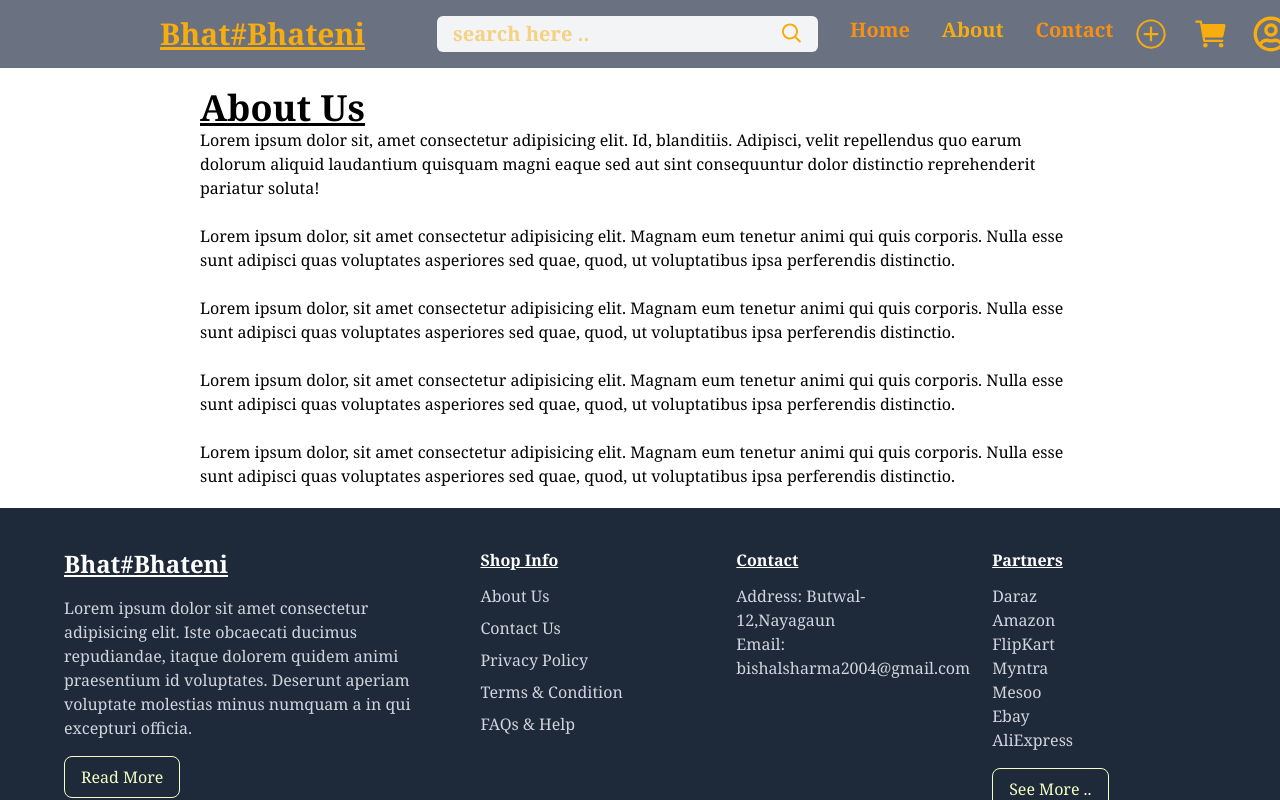
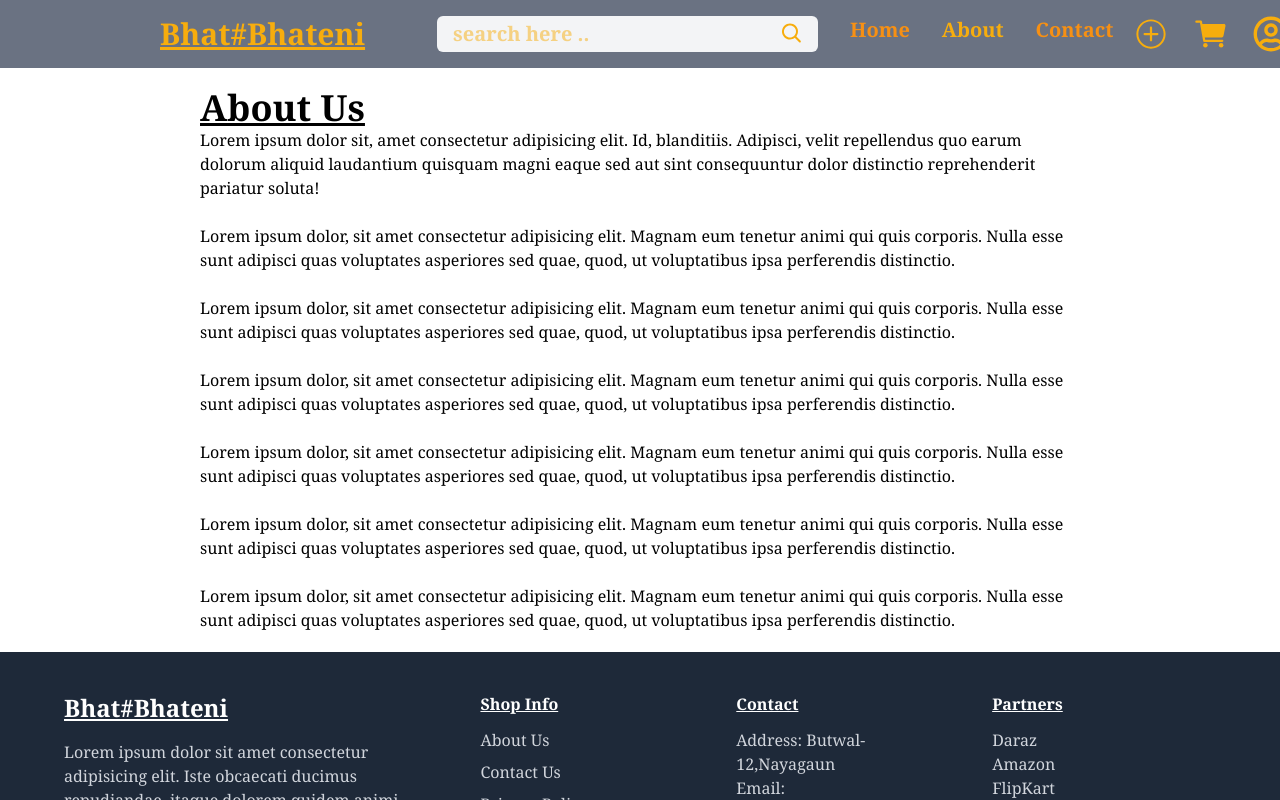
Before and after one commit to BishalParajuli4/Ecommerce_Site, a React (Vite) app in the folder Hamro_Bazar/: page /about in a window 1280 px wide. Shown: the top 800 px of the page. Built offline with nearby package versions, Linux system fonts and the light colour scheme.

Commit message:
Little changes

```diff
--- a/Hamro_Bazar/src/pages/about.jsx
+++ b/Hamro_Bazar/src/pages/about.jsx
@@ -38,6 +38,20 @@ const About = () => {
         voluptates asperiores sed quae, quod, ut voluptatibus ipsa perferendis
         distinctio.
       </p>
+      <br />
+      <p>
+        Lorem ipsum dolor, sit amet consectetur adipisicing elit. Magnam eum
+        tenetur animi qui quis corporis. Nulla esse sunt adipisci quas
+        voluptates asperiores sed quae, quod, ut voluptatibus ipsa perferendis
+        distinctio.
+      </p>
+      <br />
+      <p>
+        Lorem ipsum dolor, sit amet consectetur adipisicing elit. Magnam eum
+        tenetur animi qui quis corporis. Nulla esse sunt adipisci quas
+        voluptates asperiores sed quae, quod, ut voluptatibus ipsa perferendis
+        distinctio.
+      </p>
     </div>
   );
 };
```
